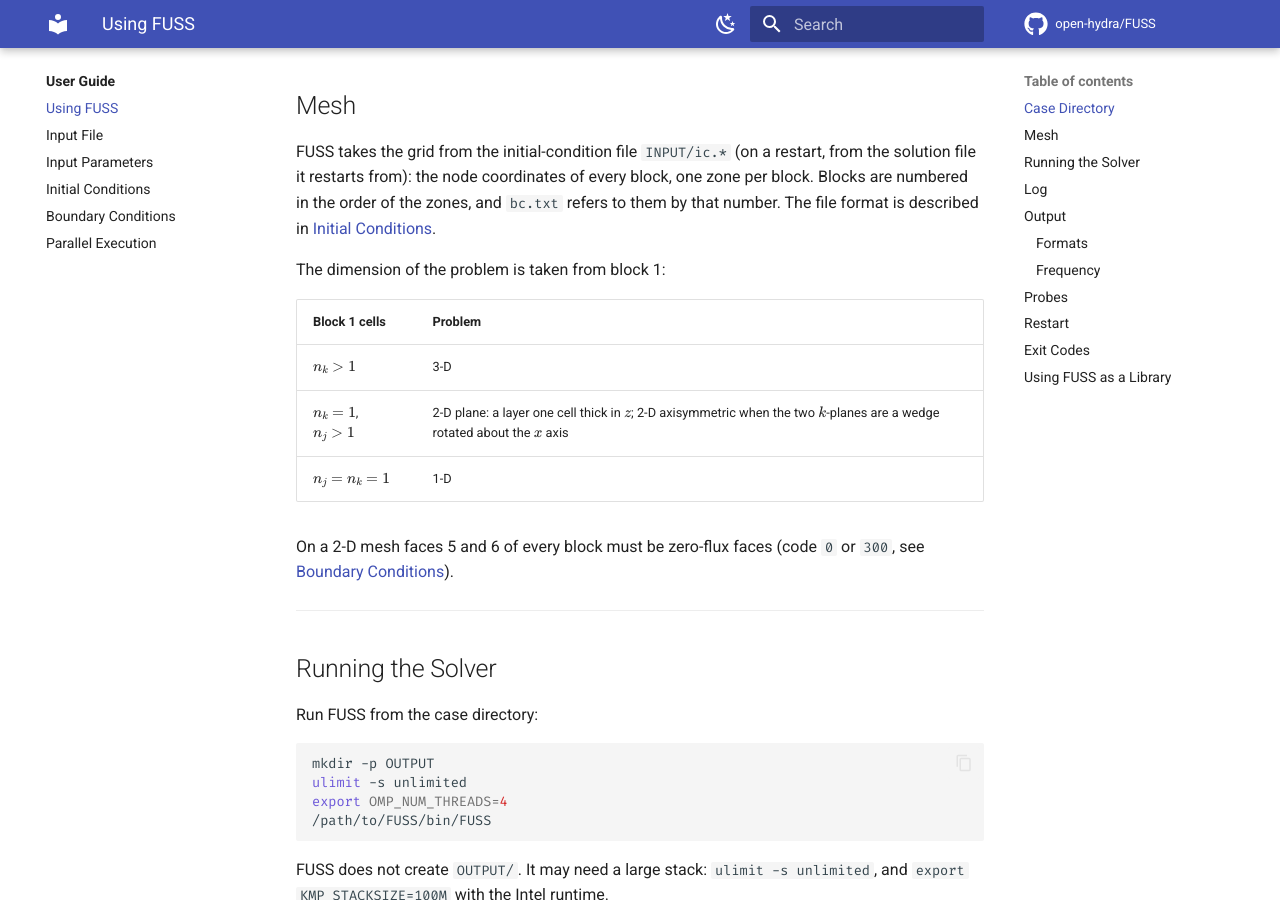
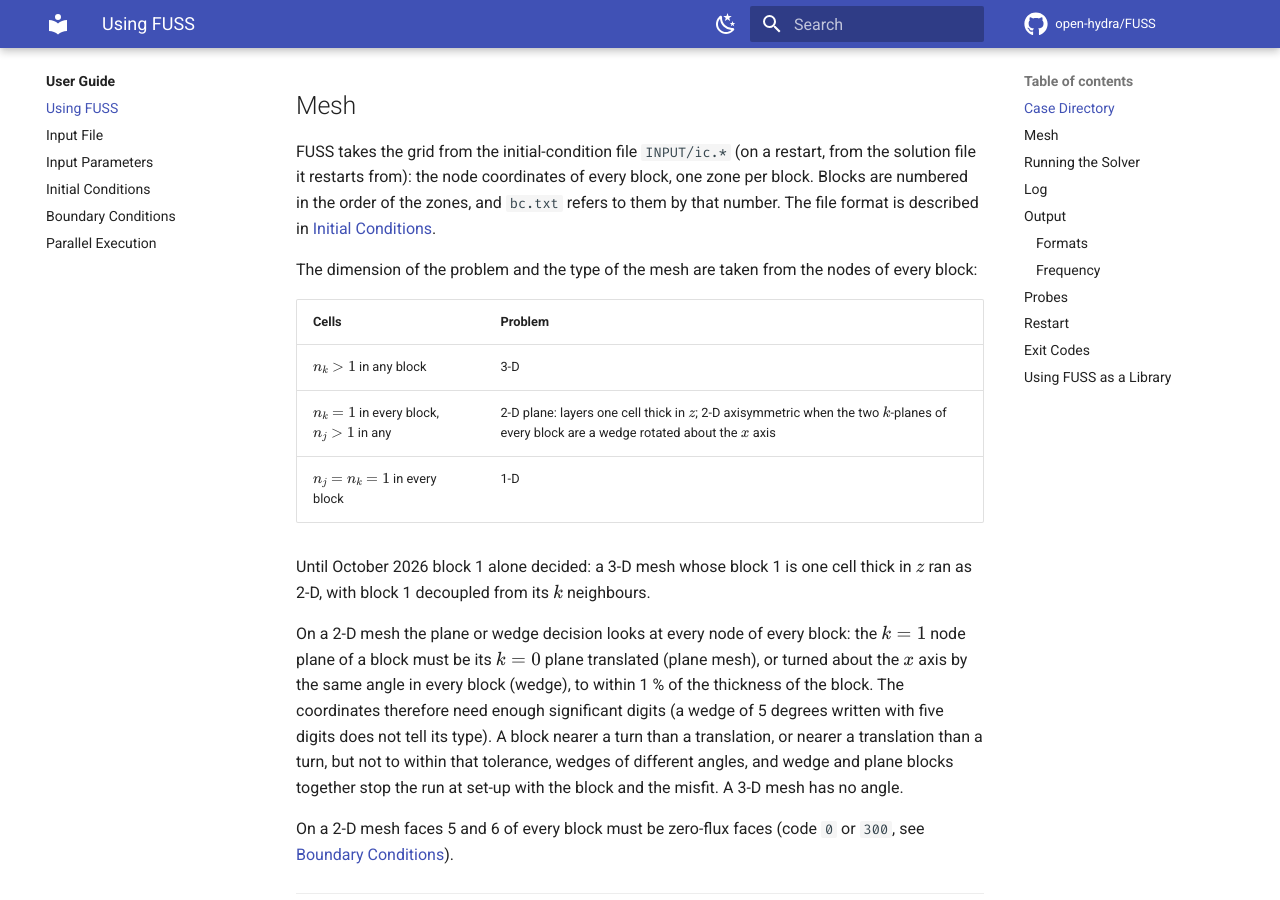
Before and after one commit to open-hydra/FUSS, an MkDocs documentation site: the page built from docs/user/using.md, in a window 1280 px wide and 900 px high, scrolled down 996 px. Built offline with MkDocs 1.6.1 and Material for MkDocs 9.7.7, drawn with Linux system fonts in a browser that asks for light colours; comment, search, counter and statistics services are not loaded.

Commit message:
Mesh type from the nodes of every block, not from block 1 (MOSE 4f06f87 with K_Move_Per_Cell of ccd8657)
Symptom: a 3-D mesh whose block 1 is one cell thick in k ran as 2-D (ndir 2): the k-normal gradient of a connection on a k
face is zeroed for ndir 2, so block 1 was decoupled from its neighbours, and the time step ignored the k direction of every
block. Check_Mesh_Type read block 1 only (two probe nodes).

Check_Mesh_Type: ndir from every block (3 if any has n_k > 1, 2 if any n_j > 1, else 1); the 2-D plane-or-wedge decision from
every node of every block (Node_Planes: the k = 1 plane is the k = 0 plane turned about the x axis by the same angle, or
translated, to 1e-2 of the move of the nodes per cell in k, K_Move_Per_Cell), with the stops of MOSE (a block nearer a turn than
a translation or the converse but not within 1e-2, wedges of different angles, wedge and plane blocks together; mpi_abort_all
until prompt 13's mpi_stop_all). FUSS has no type 200: no sector branch, delthe = 0 in 1-D and 3-D, and initialised.
docs/user/using.md Mesh.

Declared effect: none on the suite (all 24 cases and the 7 patch families are 2-D plane, translation misfit 0): 0 bytes.
Gate against ref/237c9c2 with the battery cases halved (cases-vnn-half).

Co-Authored-By: Claude Fable 5.1 <noreply@anthropic.com>

```diff
--- a/docs/user/using.md
+++ b/docs/user/using.md
@@ -37,13 +37,17 @@ my_case/
 
 FUSS takes the grid from the initial-condition file `INPUT/ic.*` (on a restart, from the solution file it restarts from): the node coordinates of every block, one zone per block. Blocks are numbered in the order of the zones, and `bc.txt` refers to them by that number. The file format is described in [Initial Conditions](initial-conditions.md#initial-field-inputic).
 
-The dimension of the problem is taken from block 1:
+The dimension of the problem and the type of the mesh are taken from the nodes of every block:
 
-| Block 1 cells | Problem |
-|---------------|---------|
-| $n_k > 1$ | 3-D |
-| $n_k = 1$, $n_j > 1$ | 2-D plane: a layer one cell thick in $z$; 2-D axisymmetric when the two $k$-planes are a wedge rotated about the $x$ axis |
-| $n_j = n_k = 1$ | 1-D |
+| Cells | Problem |
+|-------|---------|
+| $n_k > 1$ in any block | 3-D |
+| $n_k = 1$ in every block, $n_j > 1$ in any | 2-D plane: layers one cell thick in $z$; 2-D axisymmetric when the two $k$-planes of every block are a wedge rotated about the $x$ axis |
+| $n_j = n_k = 1$ in every block | 1-D |
+
+Until October 2026 block 1 alone decided: a 3-D mesh whose block 1 is one cell thick in $z$ ran as 2-D, with block 1 decoupled from its $k$ neighbours.
+
+On a 2-D mesh the plane or wedge decision looks at every node of every block: the $k = 1$ node plane of a block must be its $k = 0$ plane translated (plane mesh), or turned about the $x$ axis by the same angle in every block (wedge), to within 1 % of the thickness of the block. The coordinates therefore need enough significant digits (a wedge of 5 degrees written with five digits does not tell its type). A block nearer a turn than a translation, or nearer a translation than a turn, but not to within that tolerance, wedges of different angles, and wedge and plane blocks together stop the run at set-up with the block and the misfit. A 3-D mesh has no angle.
 
 On a 2-D mesh faces 5 and 6 of every block must be zero-flux faces (code `0` or `300`, see [Boundary Conditions](boundary-conditions.md#face-numbering)).
 
```
Also changed, not shown: 1 other file.
